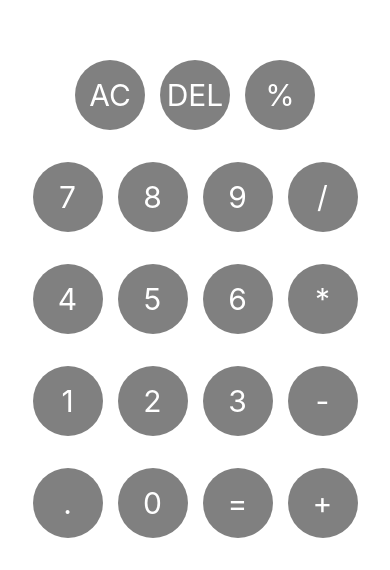
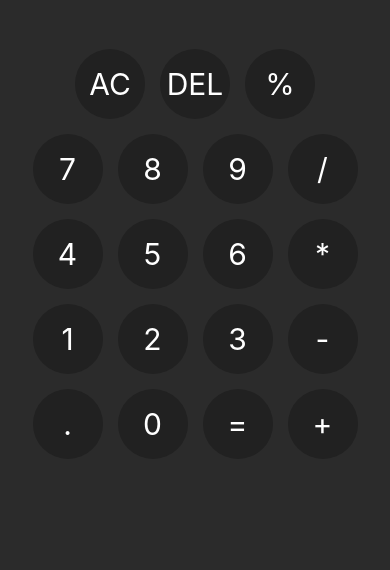
Before and after one commit to mxx567/Calgulator, a React Native app: screen / in a window 390 px wide. Shown: the part 274-844 px from the top of the page. Built offline with nearby package versions, Linux system fonts and the light colour scheme.

Commit message:
Updated styles

```diff
--- a/App.tsx
+++ b/App.tsx
@@ -1,5 +1,4 @@
-import { StatusBar } from 'expo-status-bar';
-import { StyleSheet, Text, View } from 'react-native';
+import { StyleSheet, Text, View, StatusBar } from 'react-native';
 import { CircButton } from './src/components/circButton';
 import { useState } from 'react';
 
@@ -26,6 +25,17 @@ function isOperator(symb : string){
   return operators.includes(symb);
 
 }
+
+const getFontSize = (text: string) => {
+    const maxSize = 40;
+    const minSize = 10;
+    const maxChars = 12;
+
+    return Math.max(
+        minSize,
+        maxSize * Math.min(1, maxChars / text.length)
+    );
+};
 
 
 const checkSyntax = (exp : string, symb : ButtonDesc) =>{
@@ -72,7 +82,45 @@ function calculate(exp : string){
 
 export default function App() {
   const [exp, setExp] = useState('');
+  const fontsizerel = getFontSize(exp);
+  const styles = StyleSheet.create({
+    container: {
+      flex:1,
+      backgroundColor: '#2B2B2B',
+      alignItems: 'center',
+      justifyContent: 'space-evenly',
+    },
+    buttonsView:{
+      flex:20,
+      alignItems: 'center',
+      gap:15
+    },
+    buttonsRow:{
 
+      flexDirection:'row',
+      gap:15
+    },
+    topMenu:{
+      flex:1,
+      width:310,
+      marginTop: 35,
+      marginRight:20,
+      marginLeft:20,
+      height:60,
+      backgroundColor:'#212121',
+      borderRadius: 100,
+    },
+    text:{
+      flex:2,
+      alignSelf:'flex-end',
+      marginRight:20,
+      marginLeft:20,
+      marginTop:190,
+      marginBottom: 20,
+      color: 'white',
+      fontSize: fontsizerel,
+    }
+  });
   const handleButtonPress = (button: ButtonDesc, prev : string) => {
     try{
       switch (button.type) {
@@ -100,34 +148,27 @@ export default function App() {
 };
   return (
     <View style={styles.container}>
-      <StatusBar style="auto" />
-      <Text>{exp}</Text>
+      <StatusBar translucent backgroundColor="transparent"/>
+
+      <View style= {styles.topMenu}>
+
+      </View>
+
+      <Text style= {styles.text}>{exp}</Text>
+      <View style={styles.buttonsView}>
         {
           buttons.map((buttrow : ButtonDesc[], key: number) =>
             <View style = {styles.buttonsRow} key = {key}>
               {
-              buttrow.map((butt: ButtonDesc, key: number) => <CircButton text={butt.text} key={key} textSize={30} buttonSize={70} onPress={() => handleButtonPress(butt, exp)}/>)
+                buttrow.map((butt: ButtonDesc, key: number) => <CircButton text={butt.text} key={key} textSize={30} buttonSize={70} color = {'#212121'} onPress={() => handleButtonPress(butt, exp)}/>)
               }
             </View>
           )
         }
+      </View>
+
 
     </View>
   );
+
 }
-
-
-
-const styles = StyleSheet.create({
-  container: {
-    flex:1,
-    backgroundColor: '#fff',
-    alignItems: 'center',
-    justifyContent: 'space-evenly',
-    marginTop: 270,
-  },
-  buttonsRow:{
-    flexDirection:'row',
-    gap:15
-  }
-});
--- a/src/components/circButton.tsx
+++ b/src/components/circButton.tsx
@@ -1,4 +1,3 @@
-import React from "react"
 import {Text, StyleSheet, Pressable} from "react-native"
 
 
@@ -6,15 +5,16 @@ interface CircButtonProps{
     text?: string,
     buttonSize?: number,
     textSize?: number,
+    color?: string,
     onPress() : void,
 };
 
-const CircButton = ({text,buttonSize = 100, textSize = 64, onPress} : CircButtonProps) =>{
+const CircButton = ({text,buttonSize = 100, textSize = 64, onPress, color} : CircButtonProps) =>{
     const CircStyle = StyleSheet.create({
         button :{
             width: buttonSize,
             height: buttonSize,
-            backgroundColor: 'grey',
+            backgroundColor: color? color : 'grey',
             borderRadius: '100%',
             alignItems: 'center',
             justifyContent: 'center'
@@ -24,8 +24,6 @@ const CircButton = ({text,buttonSize = 100, textSize = 64, onPress} : CircButton
             color: 'white'
         }
     });
-
-
     return(
         <Pressable style = {CircStyle.button} onPress={onPress}>
             <Text style = {CircStyle.text}>{text}</Text>
```
Lines whose indentation alone changed are shown as unchanged.
